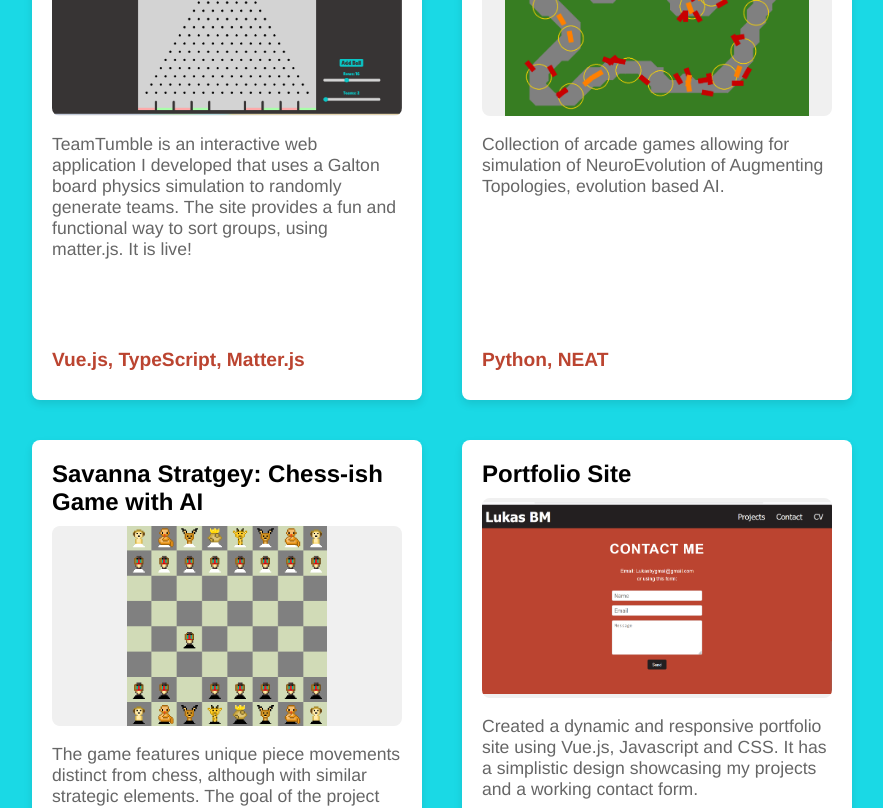
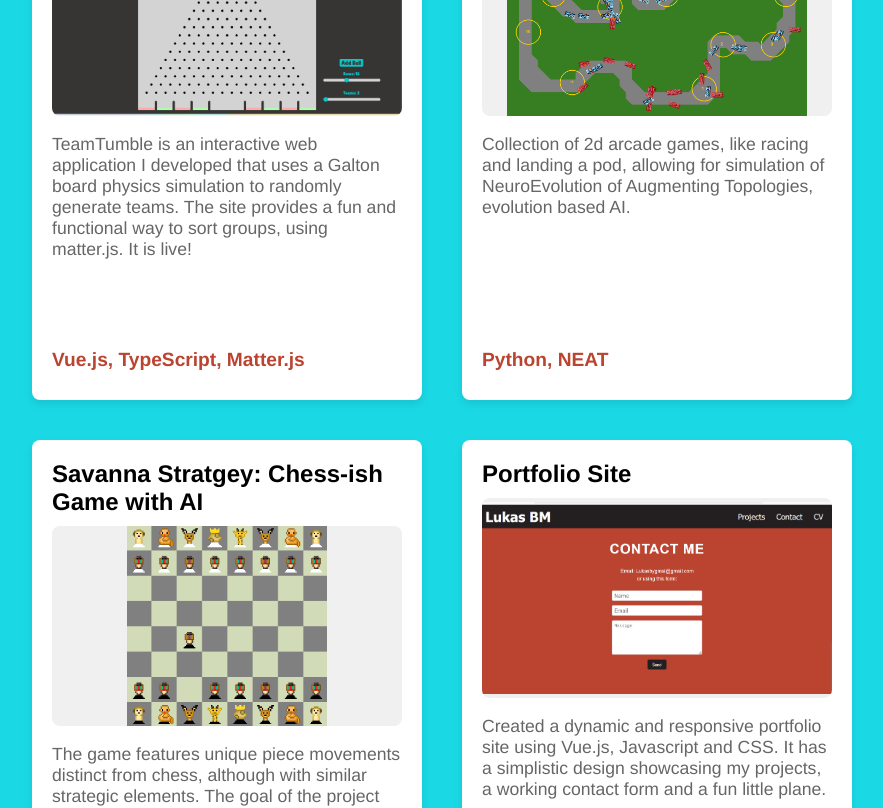
Before and after one commit to Lukasbygmal/Portfolio, a Vue app: page / in a window 1280 px wide. Shown: the part 1620-2428 px from the top of the page, without its empty margins (198-1081 px from the left). Built offline with nearby package versions, Linux system fonts and the light colour scheme.

Commit message:
add media query for plane + update projects

```diff
--- a/src/App.vue
+++ b/src/App.vue
@@ -1,6 +1,8 @@
 <template>
   <div id="app">
-    <AirplaneHandler />
+    <div class="airplane-handler">
+      <AirplaneHandler />
+    </div>
     <header>
       <button class="title-button" @click="handleButtonClick('mainLayout')">Lukas BM</button>
       <div class="menu-toggle" @click="toggleMenu">
@@ -197,5 +199,8 @@ header {
     width: 100%;
     padding: 10px 20px;
   }
+  .airplane-handler {
+    display: none !important;
+  }
 }
 </style>
--- a/src/components/ProjectLayout.vue
+++ b/src/components/ProjectLayout.vue
@@ -52,7 +52,7 @@ export default {
           id: 4,
           title: 'NEAT Arcade: (work in progress)',
           image: neatArcade,
-          description: 'Collection of arcade games allowing for simulation of NeuroEvolution of Augmenting Topologies, evolution based AI. ',
+          description: 'Collection of 2d arcade games, like racing and landing a pod, allowing for simulation of NeuroEvolution of Augmenting Topologies, evolution based AI. ',
           technologies: ['Python', 'NEAT'],
           link: "https://github.com/Lukasbygmal/NEAT-arcade"
         },
@@ -68,7 +68,7 @@ export default {
           id: 6,
           title: 'Portfolio Site',
           image: portfolio_sc,
-          description: 'Created a dynamic and responsive portfolio site using Vue.js, Javascript and CSS. It has a simplistic design showcasing my projects and a working contact form.',
+          description: 'Created a dynamic and responsive portfolio site using Vue.js, Javascript and CSS. It has a simplistic design showcasing my projects, a working contact form and a fun little plane.',
           technologies: ['Vue.js', 'JavaScript', 'CSS'],
           link: "https://github.com/Lukasbygmal/Portfolio"
         },
```
Also changed, not shown: src/assets/neat_arcade.png.
